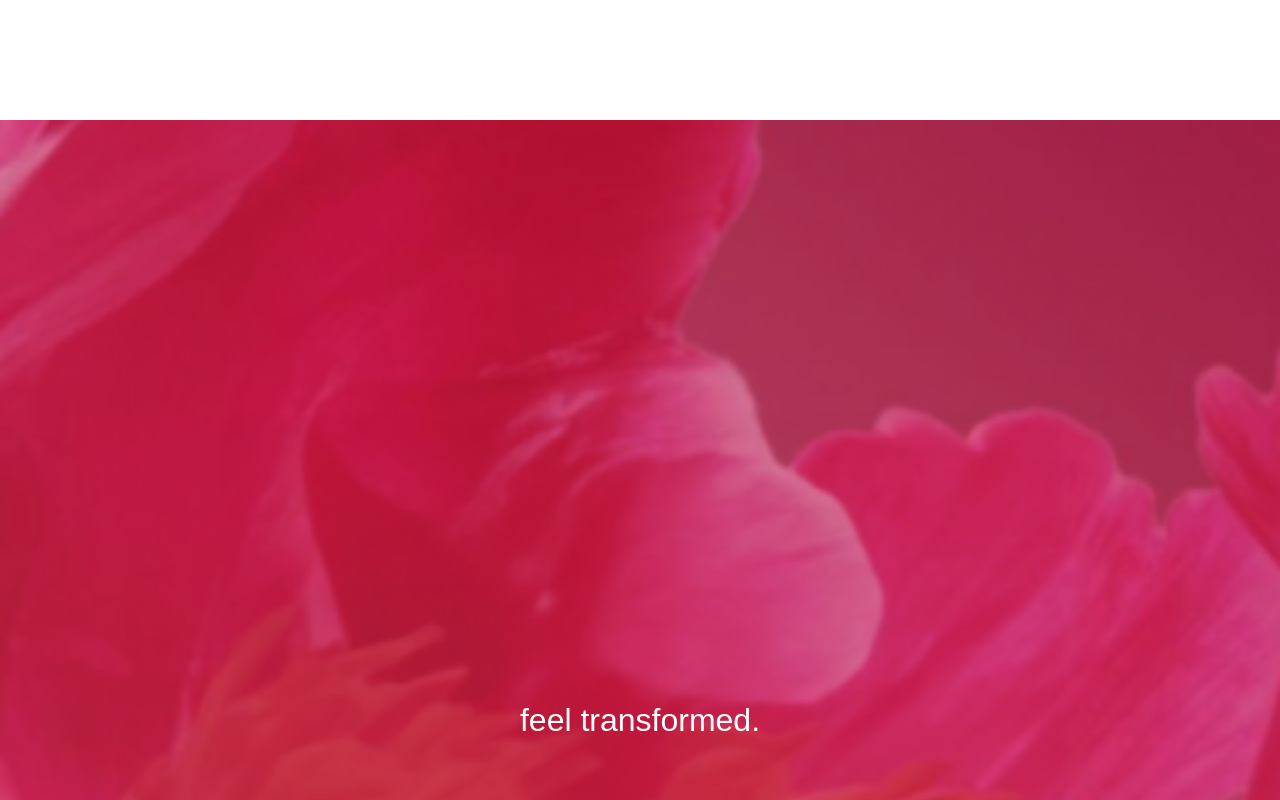
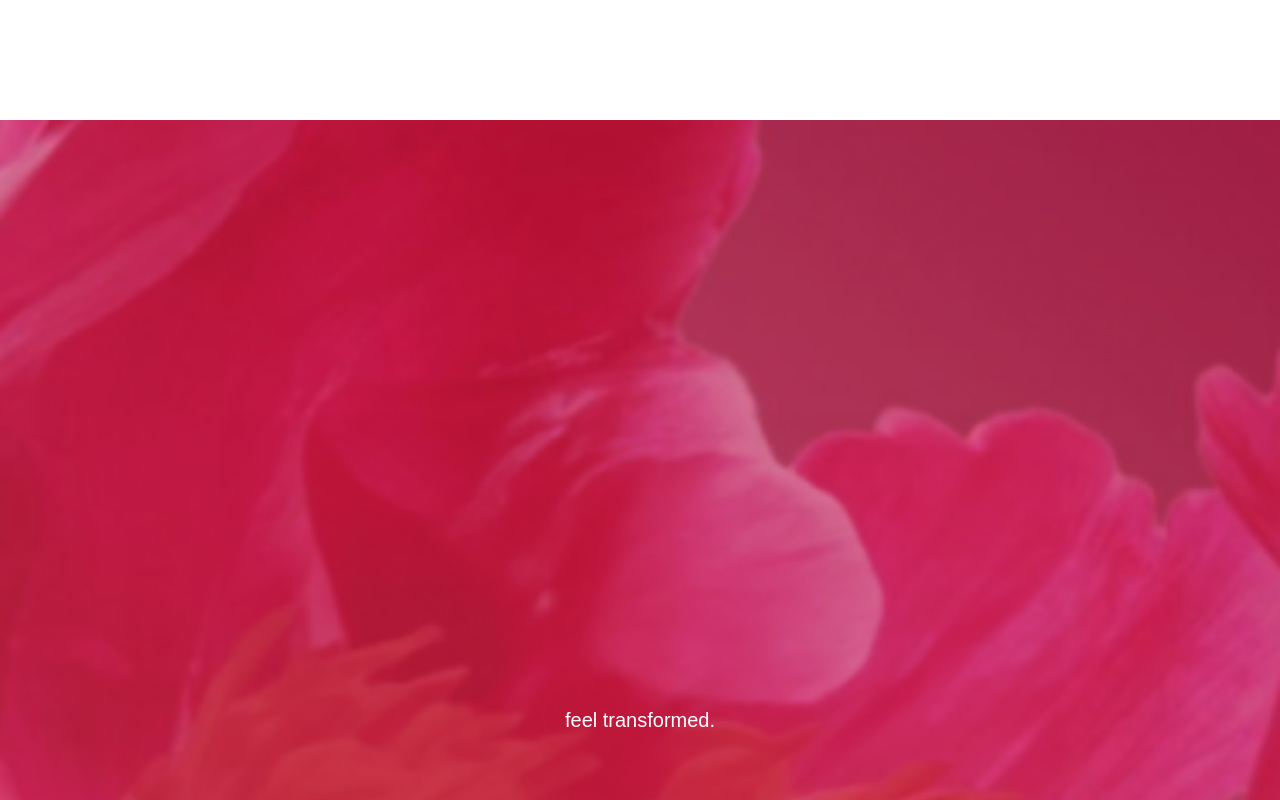
Before and after one commit to nsmarino/touchland-prototype, a SvelteKit app: page / in a window 1280 px wide. Shown: the part 2320-3120 px from the top of the page. Built offline with nearby package versions, Linux system fonts and the light colour scheme.

Commit message:
weird safari

```diff
--- a/src/routes/+page.svelte
+++ b/src/routes/+page.svelte
@@ -104,7 +104,7 @@ onMount(() => {
   <div class="product-card secondproduct">
     <div class="bg-card secondproduct"></div>
     <div class="fullscreen-card entrance product-text-card">
-      <div class="text">feel transformed.</div>
+      <div class="text">Lorem ipsum dolar.</div>
     </div>
     <div class="fullscreen-card entrance">
       <img src="/ProductModel.png" alt="">
@@ -122,9 +122,9 @@ onMount(() => {
 
 
   <div class="product-card thirdproduct">
-    <div class="bg-card thirdproduct"></div>
+    <div class="bg-card thirdproduct">  </div>
     <div class="fullscreen-card entrance product-text-card">
-      <div class="text">feel transformed.</div>
+      <div class="text">Lorem ipsum dolar.</div>
     </div>
     <div class="fullscreen-card entrance">
       <img src="/ProductModel.png" alt="">
@@ -169,7 +169,7 @@ onMount(() => {
   .bg-card {
       width: 100vw;
       height: 100vh;
-      z-index: 1;
+      z-index: -1;
       position: sticky;
       top: 0;
       color: white;
@@ -177,7 +177,7 @@ onMount(() => {
       flex-direction: column;
       justify-content: center;
       align-items: center;
-      background-image: url(/ProductBG.png);
+      background-image: url('/ProductBG.png');
       background-size: cover;
       background-attachment: fixed;
   }
@@ -187,7 +187,7 @@ onMount(() => {
     font-family: Arial, Helvetica, sans-serif;
   }
   .text {
-    font-size: 32px;
+    font-size: 20px;
     font-family: Arial, Helvetica, sans-serif;
 
   }
@@ -255,11 +255,11 @@ onMount(() => {
     background-image: url(/LifestyleBG2.png);
   }
   .bg-card.secondproduct {
-    background-image: url(/ProductBG2.png);
+    background-image: url('/ProductBG2.png');
   }
 
   .bg-card.thirdproduct {
-    background-image: url(/ProductBG3.png);
+    background-image: url('/ProductBG3.png');
   }
   .lifestyle-card.thirdproduct {
     background-image: url(/LifestyleBG3.png);
```
